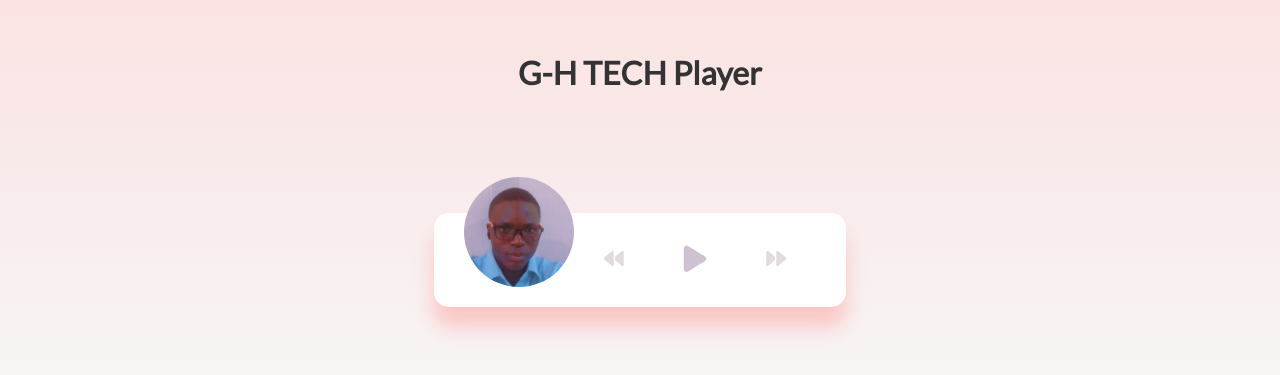
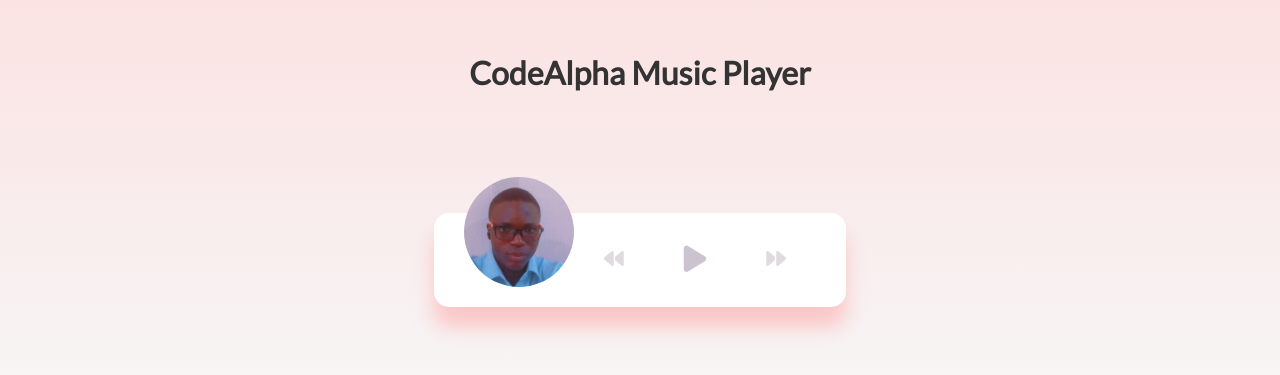
Before and after one commit to Abdulrahman-S-Galadima/CodeAlpha_Music_Player, a plain HTML site: page index.html in a window 1280 px wide. Shown: the part 181-556 px from the top of the page. Drawn offline with Linux system fonts and the light colour scheme.

Commit message:
Rename G-H TECH to CodeAlpha in index.html

```diff
--- a/index.html
+++ b/index.html
@@ -3,7 +3,7 @@
 <head>
     <meta charset="UTF-8">
     <meta name="viewport" content="width=device-width, initial-scale=1.0">
-    <title>G-H TECH Music Player</title>
+    <title>CodeAlpha Music Player</title>
     <link rel="stylesheet" href="https://cdnjs.cloudflare.com/ajax/libs/font-awesome/6.4.0/css/all.min.css">
 
     <style>
@@ -53,7 +53,9 @@
     </style>
 </head>
 <body>
-    <h1 style="color: #333;">G-H TECH Player</h1>
+
+    <h1 style="color: #333;">CodeAlpha Music Player</h1>
+
     <div class="music-container" id="music-container">
         <div class="music-info">
             <h4 id="title">Sunan Waka</h4>
@@ -83,7 +85,6 @@
         const title = document.getElementById('title');
         const cover = document.getElementById('cover');
 
-        // SUNAYEN WAKOKI
         const songs = ['song1', 'song2', 'song3'];
         let songIndex = 0;
 
@@ -91,15 +92,11 @@
 
         function loadSong(song) {
             title.innerText = song;
-
-            // GYARA: Wannan yana sa song1 ya zama .m4a, sauran .mp3
             if (song === 'song1') {
                 audio.src = song + '.m4a';
             } else {
                 audio.src = song + '.mp3';
             }
-
-            // GYARA: Hotuna basa cikin folder
             cover.src = song + '.jpg';
         }
 
```
